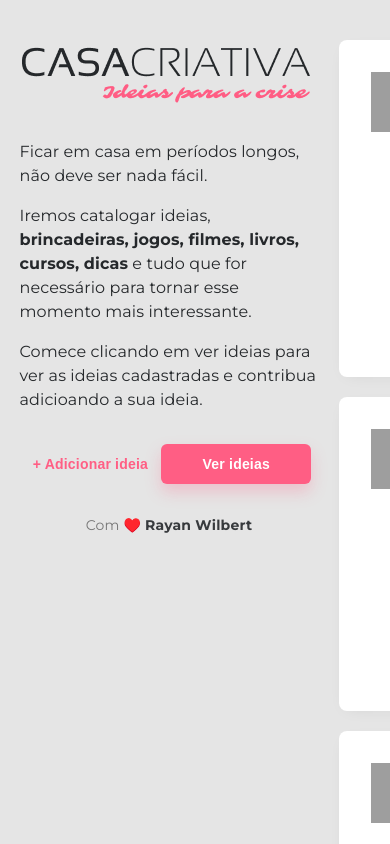
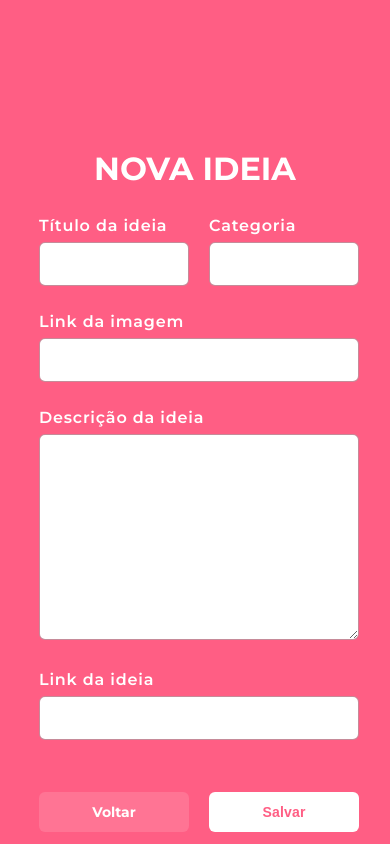
Before and after one commit to Raymw1/workshopdev, a plain HTML site: page index.html in a window 390 px wide. Both pictures are taken after a click on the button "+ Adicionar ideia". Shown: the top 844 px of the page. Drawn offline with Linux system fonts and the light colour scheme; grey boxes are pictures that could not be loaded.

Commit message:
Crate ideas finishe, with weird display

```diff
--- a/index.html
+++ b/index.html
@@ -21,7 +21,7 @@
                 <p>Comece clicando em ver ideias para ver as  ideias cadastradas e contribua adicioando a sua ideia.</p>
             </main>
             <section id="buttons">
-                <button>+ Adicionar ideia</button>
+                <button onclick="getModal()">+ Adicionar ideia</button>
                 <button class="fat">Ver ideias</button>
             </section>
             <footer>Com ♥️ <a href="https://github.com/Raymw1">Rayan Wilbert</a></footer>
@@ -62,7 +62,7 @@
             </div>
         </section>
     </div>
-    <div id="modal">
+    <div id="modal" class="hide">
         <div class="content">
             <h1>Nova ideia</h1>
             <form action="">
@@ -86,6 +86,7 @@
                     <label for="link">Link da ideia</label>
                     <input type="url" name="link">
                 </div>
+                <a href="#" onclick="getModal()">Voltar</a>
                 <button>Salvar</button>
             </form>
         </div>
--- a/scripts/script.js
+++ b/scripts/script.js
@@ -1,3 +1,9 @@
-document.querySelector("button.fat").addEventListener("click", function() {
-    document.querySelector("footer").classList.toggle("hide");
-})
+
+function getModal() {
+    document.querySelector("#modal").classList.toggle("hide");
+}
+
+
+// document.querySelector("button.fat").addEventListener("click", function() {
+//     document.querySelector("footer").classList.toggle("hide");
+// })
--- a/styles/style.css
+++ b/styles/style.css
@@ -3,10 +3,6 @@ body {
     color: #25282B;
     margin: 0;
     font-family: 'Montserrat', sans-serif;
-}
-
-.hide {
-    display: none;
 }
 
 a {
@@ -119,3 +115,102 @@ footer a {
 .idea .description {
     margin: 16px 0;
 }
+
+#modal {
+    background-color: #ff5E84;
+    position: absolute; /* Put the element in the beginning of the page*/
+    top: 0; /* ^^^^^ */
+    width: 100vw;   /* Use the full width */
+    height: 100vh;  /* Use the full heigth */
+    display: flex;              /* Put in the middle of the page */
+    /* align-items: center; */
+    justify-content: center;
+    transition: 400ms;
+}
+
+#modal .content {
+    margin-top: 128px;
+    color: #fff;
+}
+
+#modal .content h1 {
+    text-align: center;
+    /* text-transform: capitalize; Words begin with capital letters */
+    text-transform: uppercase;
+}
+
+#modal .content form {
+    width: 80%;
+    max-width: 800px;
+    margin: 0 auto;
+    display: grid;
+    grid-template-columns: 1fr 1fr;
+    gap: 20px;
+
+}
+
+.content form div:nth-child(3), .content form div:nth-child(4), .content form div:nth-child(5) {    /* Getting the third element */
+    grid-column: span 2;    /* Use 2 columns */
+}
+
+form input, form textarea {
+    width: 100%;
+    padding: 12px;
+    box-sizing: border-box; /* Box size locked */
+    border-radius: 6px;
+    border: 1px solid rgba(141, 25, 52, 0.5);
+    outline: none;
+    font-size: 16px;
+
+}
+
+form label {
+    font-weight: 600;
+    line-height: 32px;
+    letter-spacing: 0.8px;
+}
+
+form a {
+    background-color: #ffffff22;
+    color: #fff;
+    width: 150px;
+    height: 40px;
+    display: flex;
+    align-items: center;
+    justify-content: center;
+    align-self: end;
+    border-radius: 6px;
+    font-size: 14px;
+    font-weight: bold;
+    transition: 400ms;
+}
+
+form a:hover {
+    background-color: #fff;
+    color: #ff5E84;
+    text-decoration: none;
+}
+
+form button {
+    background-color: #fff;
+    width: 150px;
+    height: 40px;
+    border-radius: 6px;
+    cursor: pointer;
+    margin-top: 32px;
+    grid-column: 2; /* Transfer to the second column */
+    justify-self: end;  /* Transfer to the end of the column */
+    transition: 400ms;
+}
+
+form button:hover {
+    background-color: #0984e3;
+    color: #fff;
+    text-decoration: none;
+}
+
+#modal.hide {
+    /* display: none; */
+    opacity: 0;
+    visibility: hidden;
+}
```
